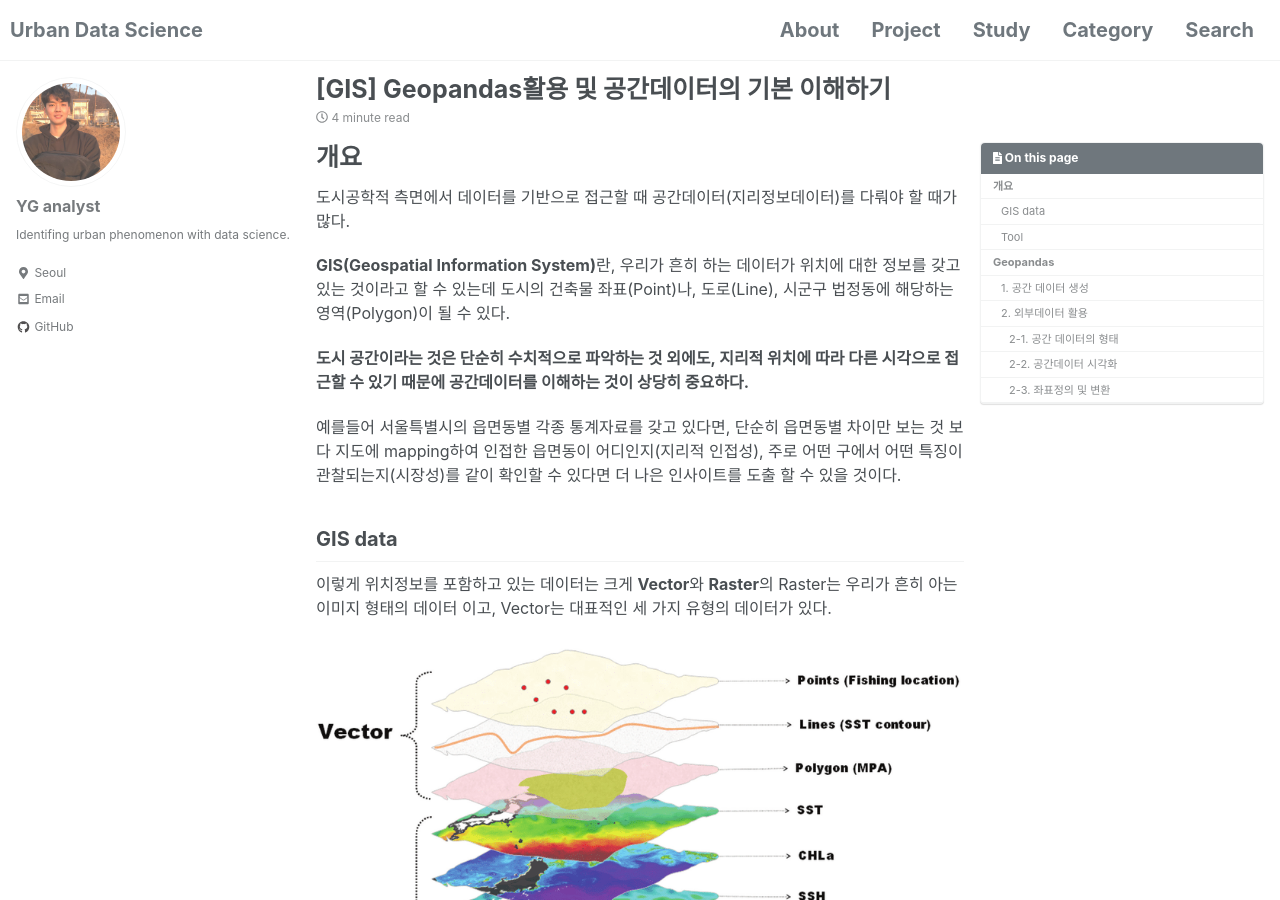
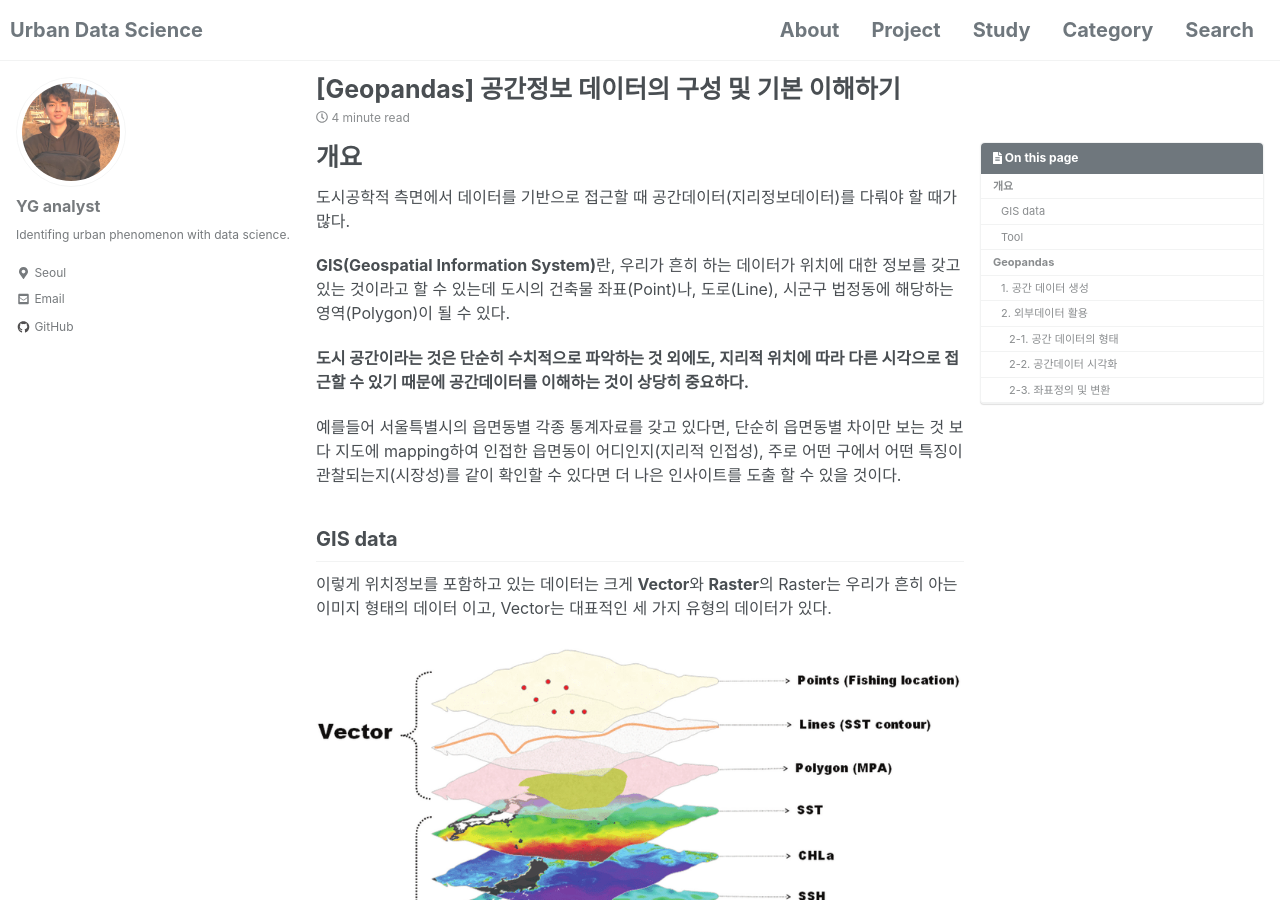
Before and after one commit to yganalyst/yganalyst.github.io, a Jekyll site: the page built from _posts/2019-12-25-spatial_analysis_1.md, in a window 1280 px wide and 900 px high. Built offline with Jekyll 4.4.1, drawn with Linux system fonts in a browser that asks for light colours; cached includes are drawn as plain includes; nearby versions of some CDN libraries; comment, search, counter and statistics services are not loaded.

Commit message:
fixed title

```diff
--- a/_posts/2019-12-25-spatial_analysis_1.md
+++ b/_posts/2019-12-25-spatial_analysis_1.md
@@ -1,6 +1,6 @@
 ---
-title:  "[GIS] Geopandas활용 및 공간데이터의 기본 이해하기"
-excerpt: "GIS 공간데이터를 이해하고 geopandas를 이용해서 다루는 방법을 알아보자"
+title:  "[Geopandas] 공간정보 데이터의 구성 및 기본 이해하기"
+excerpt: "GIS 공간정보 데이터를 이해하고 geopandas를 이용해서 다루는 방법을 알아보자"
 toc: true
 toc_sticky: true
 header:
```
Also changed, not shown: _posts/2020-01-10-spatial_analysis_2.md (+1 -1 lines).
